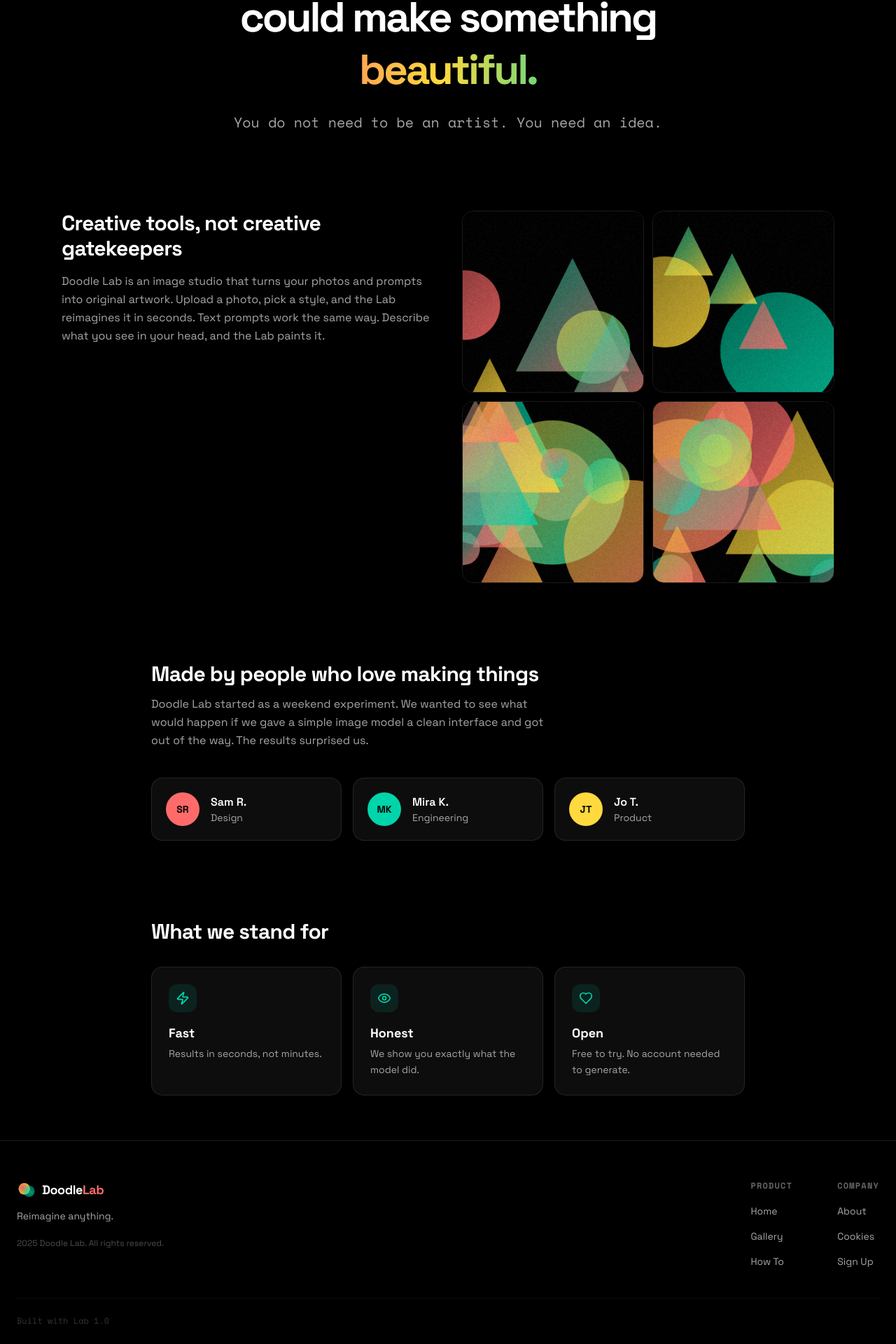
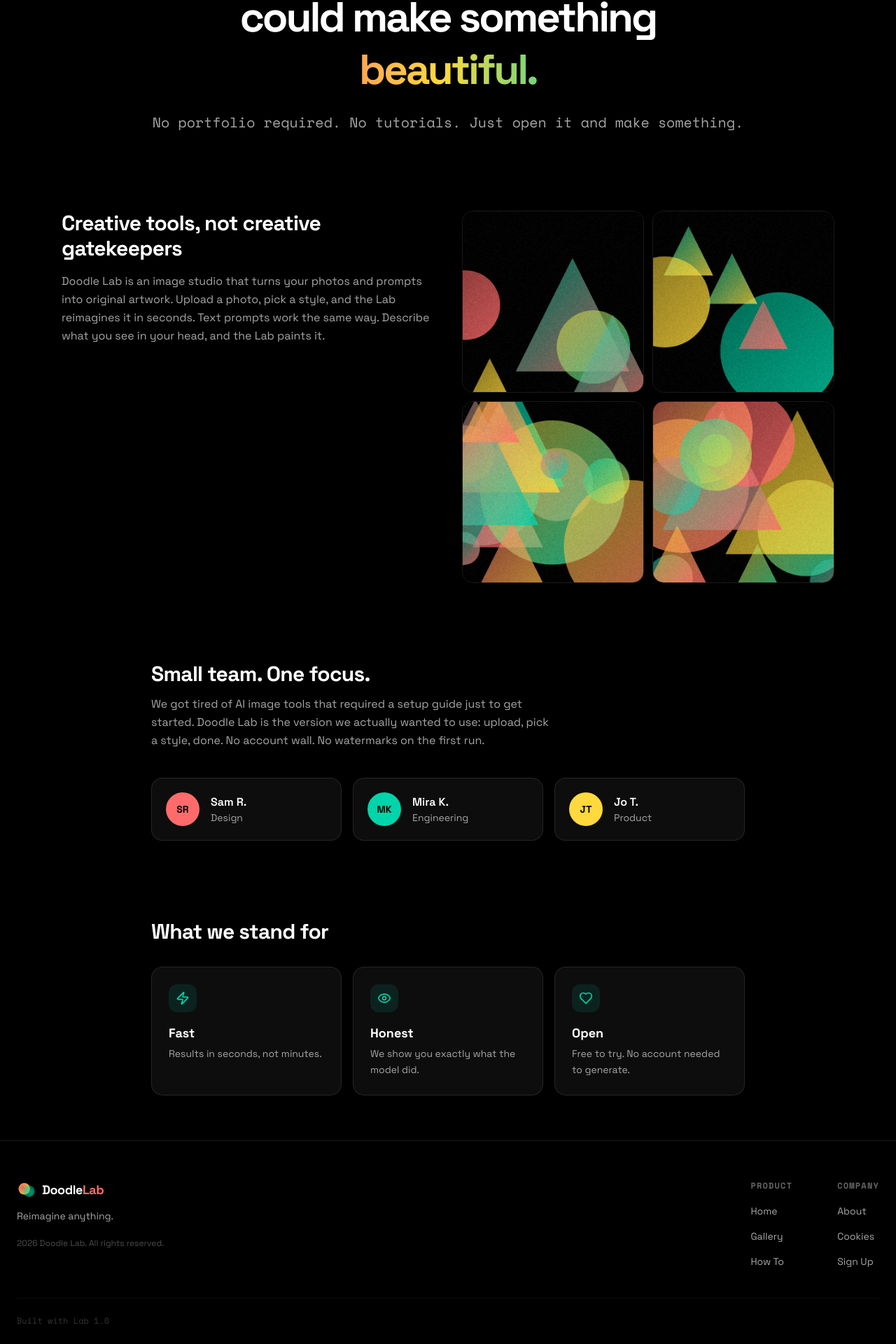
Before and after one commit to yusufsafary/doodle-lab, a React (Vite) app: page /about in a window 1280 px wide. Shown: the part 216-2136 px from the top of the page at 70% size. Built offline with nearby package versions, Linux system fonts and the light colour scheme.

Commit message:
fix: 2025->2026, remove em dashes, upgrade generic copy across all pages

```diff
--- a/src/components/Footer.tsx
+++ b/src/components/Footer.tsx
@@ -32,7 +32,7 @@ export function Footer() {
               Reimagine anything.
             </p>
             <p className="text-xs text-white/30 mt-2">
-              2025 Doodle Lab. All rights reserved.
+              2026 Doodle Lab. All rights reserved.
             </p>
           </div>
 
--- a/src/components/TopNav.tsx
+++ b/src/components/TopNav.tsx
@@ -49,7 +49,7 @@ export function TopNav() {
           </Link>
         </div>
 
-        {/* Hamburger — mobile only */}
+        {/* Hamburger: mobile only */}
         <button
           onClick={() => setOpen(true)}
           aria-label="Open menu"
--- a/src/pages/About.tsx
+++ b/src/pages/About.tsx
@@ -46,7 +46,7 @@ export default function About() {
             transition={{ delay: 0.1 }}
             className="text-lg md:text-xl text-muted-foreground font-mono"
           >
-            You do not need to be an artist. You need an idea.
+            No portfolio required. No tutorials. Just open it and make something.
           </motion.p>
         </section>
 
@@ -77,12 +77,12 @@ export default function About() {
         {/* Team */}
         <section className="px-4 md:px-6 max-w-4xl mx-auto mb-20 md:mb-28">
           <h2 className="text-2xl md:text-3xl font-bold tracking-tight mb-3">
-            Made by people who love making things
+            Small team. One focus.
           </h2>
           <p className="text-muted-foreground leading-relaxed mb-10 max-w-xl">
-            Doodle Lab started as a weekend experiment. We wanted to see what would happen
-            if we gave a simple image model a clean interface and got out of the way.
-            The results surprised us.
+            We got tired of AI image tools that required a setup guide just to get started.
+            Doodle Lab is the version we actually wanted to use: upload, pick a style, done.
+            No account wall. No watermarks on the first run.
           </p>
           <div className="grid grid-cols-1 sm:grid-cols-3 gap-4">
             {team.map(({ name, role, initials, color }) => (
--- a/src/pages/Cookies.tsx
+++ b/src/pages/Cookies.tsx
@@ -23,7 +23,7 @@ export default function Cookies() {
         >
           <p className="text-xs font-mono text-muted-foreground mb-3 uppercase tracking-widest">Legal</p>
           <h1 className="text-3xl md:text-5xl font-bold tracking-tighter mb-3">Cookie Policy</h1>
-          <p className="text-sm text-muted-foreground font-mono">Last updated: January 2025</p>
+          <p className="text-sm text-muted-foreground font-mono">Last updated: July 2026</p>
         </motion.div>
 
         <div className="space-y-10">
--- a/src/pages/Gallery.tsx
+++ b/src/pages/Gallery.tsx
@@ -42,16 +42,16 @@ export default function Gallery() {
 
       <main className="pt-24 md:pt-32 pb-16 px-4 md:px-6 max-w-7xl mx-auto w-full flex-1">
 
-        {/* Header — stacked mobile, row md */}
+        {/* Header: stacked mobile, row md */}
         <div className="flex flex-col gap-5 md:flex-row md:items-end md:justify-between mb-10">
           <div>
             <h1 className="text-3xl md:text-5xl font-bold tracking-tighter mb-2">
               Community <span className="text-primary">Gallery</span>
             </h1>
-            <p className="text-muted-foreground font-mono text-sm">Explore creations from the Lab.</p>
+            <p className="text-muted-foreground font-mono text-sm">What people made this week.</p>
           </div>
 
-          {/* Filter tabs — horizontal scroll on mobile */}
+          {/* Filter tabs: horizontal scroll on mobile */}
           <div className="flex gap-2 overflow-x-auto pb-1 scrollbar-none">
             {filters.map((filter) => (
               <button
@@ -66,7 +66,7 @@ export default function Gallery() {
           </div>
         </div>
 
-        {/* Grid — 2 cols mobile, 3 sm, 4 lg */}
+        {/* Grid: 2 cols mobile, 3 sm, 4 lg */}
         <div className="grid grid-cols-2 sm:grid-cols-2 md:grid-cols-3 lg:grid-cols-4 gap-3 md:gap-5">
           {filteredGallery.map((item, index) => (
             <motion.div
--- a/src/pages/Home.tsx
+++ b/src/pages/Home.tsx
@@ -80,7 +80,7 @@ export default function Home() {
           </motion.p>
         </div>
 
-        {/* Steps — 1 col mobile, 3 col sm+ */}
+        {/* Steps: 1 col mobile, 3 col sm+ */}
         <motion.div
           initial={{ opacity: 0, y: 20 }}
           animate={{ opacity: 1, y: 0 }}
@@ -144,7 +144,7 @@ export default function Home() {
                     ))}
                   </div>
 
-                  {/* Content — stacked mobile, side-by-side md */}
+                  {/* Content: stacked mobile, side-by-side md */}
                   <div className="flex flex-col md:grid md:grid-cols-2 gap-6">
 
                     {/* Input */}
--- a/src/pages/Login.tsx
+++ b/src/pages/Login.tsx
@@ -18,7 +18,7 @@ export default function Login() {
         <div className="w-full max-w-md bg-card border border-white/10 p-6 md:p-8 rounded-3xl backdrop-blur-xl">
           <div className="text-center mb-7">
             <h1 className="text-2xl md:text-3xl font-bold mb-2">Welcome back</h1>
-            <p className="text-muted-foreground text-sm">Enter your details to access the lab.</p>
+            <p className="text-muted-foreground text-sm">Good to see you back.</p>
           </div>
 
           <form className="space-y-4 mb-5">
--- a/src/pages/Signup.tsx
+++ b/src/pages/Signup.tsx
@@ -16,7 +16,7 @@ export default function Signup() {
         <div className="w-full max-w-md bg-card border border-white/10 p-6 md:p-8 rounded-3xl backdrop-blur-xl">
           <div className="text-center mb-7">
             <h1 className="text-2xl md:text-3xl font-bold mb-2">Create Account</h1>
-            <p className="text-muted-foreground text-sm">Join the lab and start creating.</p>
+            <p className="text-muted-foreground text-sm">Your first image is 30 seconds away.</p>
           </div>
 
           <form className="space-y-4 mb-5">
```
